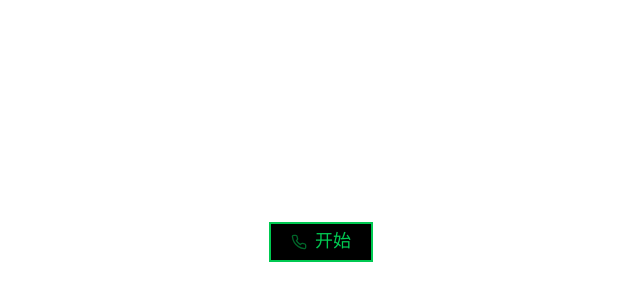
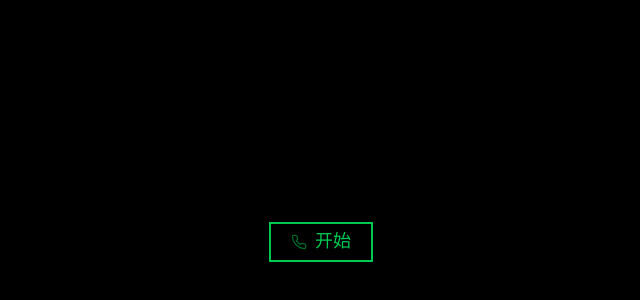
Before and after one commit to PluginsKers/Zhi, a Vue app: page / in a window 1280 px wide. Shown: the part 158-458 px from the top of the page, without its empty margins (319-959 px from the left). Built offline with nearby package versions, Linux system fonts and the light colour scheme.

Commit message:
fix: unify dark microcontroller theme

```diff
--- a/src/App.vue
+++ b/src/App.vue
@@ -17,7 +17,7 @@ const handleDisconnect = () => {
 <template>
   <div class="grow flex flex-col">
     <div class="relative grow flex flex-col mx-auto w-full overflow-hidden h-[0px]">
-      <div class="fixed inset-0 p-4 flex items-center justify-center bg-white">
+      <div class="fixed inset-0 p-4 flex items-center justify-center bg-black">
         <Starter v-if="!showChat" @start="handleStart" />
         <Chat v-else @disconnect="handleDisconnect" />
       </div>
```
